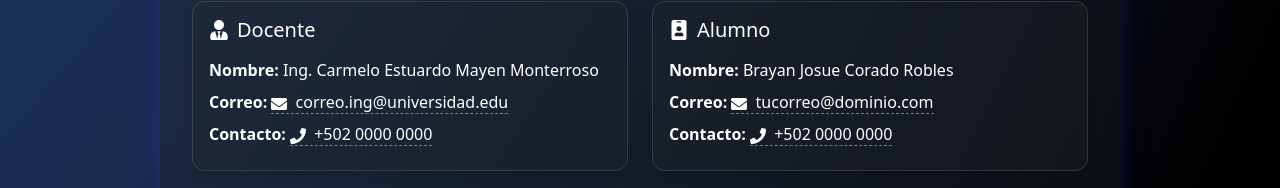
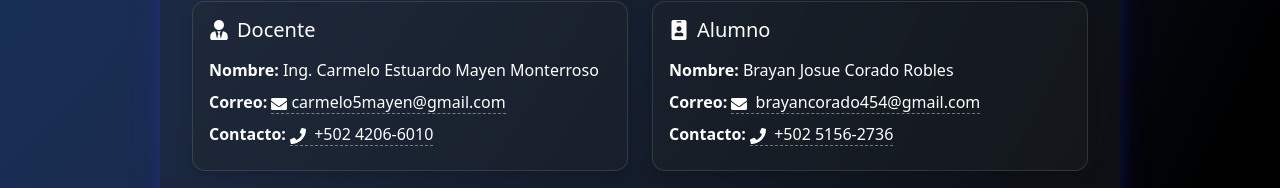
Before and after one commit to BJCorado/portafolio-tareas-desarrollo-web, a React (Create React App) app: page /acerca in a window 1280 px wide. Shown: the part 631-819 px from the top of the page. Built offline with nearby package versions, Linux system fonts and the light colour scheme.

Commit message:
se agrego informacion en acerca de

```diff
--- a/src/App.css
+++ b/src/App.css
@@ -255,8 +255,8 @@ h2 {
 }
 
 .acerca-logo {
-  width: 160px;   /* antes 96px */
-  height: 160px;  /* antes 96px */
+  width: 160px;
+  height: 160px;
   object-fit: contain;
   filter: drop-shadow(0 8px 16px rgba(0,0,0,0.35)); /* un poco más notorio */
   margin-bottom: 1rem; /* deja un espacio debajo del logo */
--- a/src/pages/acerca.js
+++ b/src/pages/acerca.js
@@ -40,11 +40,11 @@ function Acerca() {
                 <li><strong>Nombre:</strong> <span>Ing. Carmelo Estuardo Mayen Monterroso </span></li>
                 <li>
                   <strong>Correo:</strong>{" "}
-                  <a href="mailto:correo.ing@universidad.edu"><FaEnvelope className="me-1" /> correo.ing@universidad.edu</a>
+                  <a href="mailto:correo.carmelo5mayen@gmail.com"><FaEnvelope className="me-1" />carmelo5mayen@gmail.com</a>
                 </li>
                 <li>
                   <strong>Contacto:</strong>{" "}
-                  <a href="tel:+50200000000"><FaPhone className="me-1" /> +502 0000 0000</a>
+                  <a href="tel:+502 4206-6010"><FaPhone className="me-1" /> +502 4206-6010</a>
                 </li>
               </ul>
             </div>
@@ -60,11 +60,11 @@ function Acerca() {
                 <li><strong>Nombre:</strong> <span>Brayan Josue Corado Robles</span></li>
                 <li>
                   <strong>Correo:</strong>{" "}
-                  <a href="mailto:tucorreo@dominio.com"><FaEnvelope className="me-1" /> tucorreo@dominio.com</a>
+                  <a href="mailto:brayancorado454@gmail.com"><FaEnvelope className="me-1" /> brayancorado454@gmail.com</a>
                 </li>
                 <li>
                   <strong>Contacto:</strong>{" "}
-                  <a href="tel:+50200000000"><FaPhone className="me-1" /> +502 0000 0000</a>
+                  <a href="tel:+502 5156-2736"><FaPhone className="me-1" /> +502 5156-2736</a>
                 </li>
               </ul>
             </div>
```
